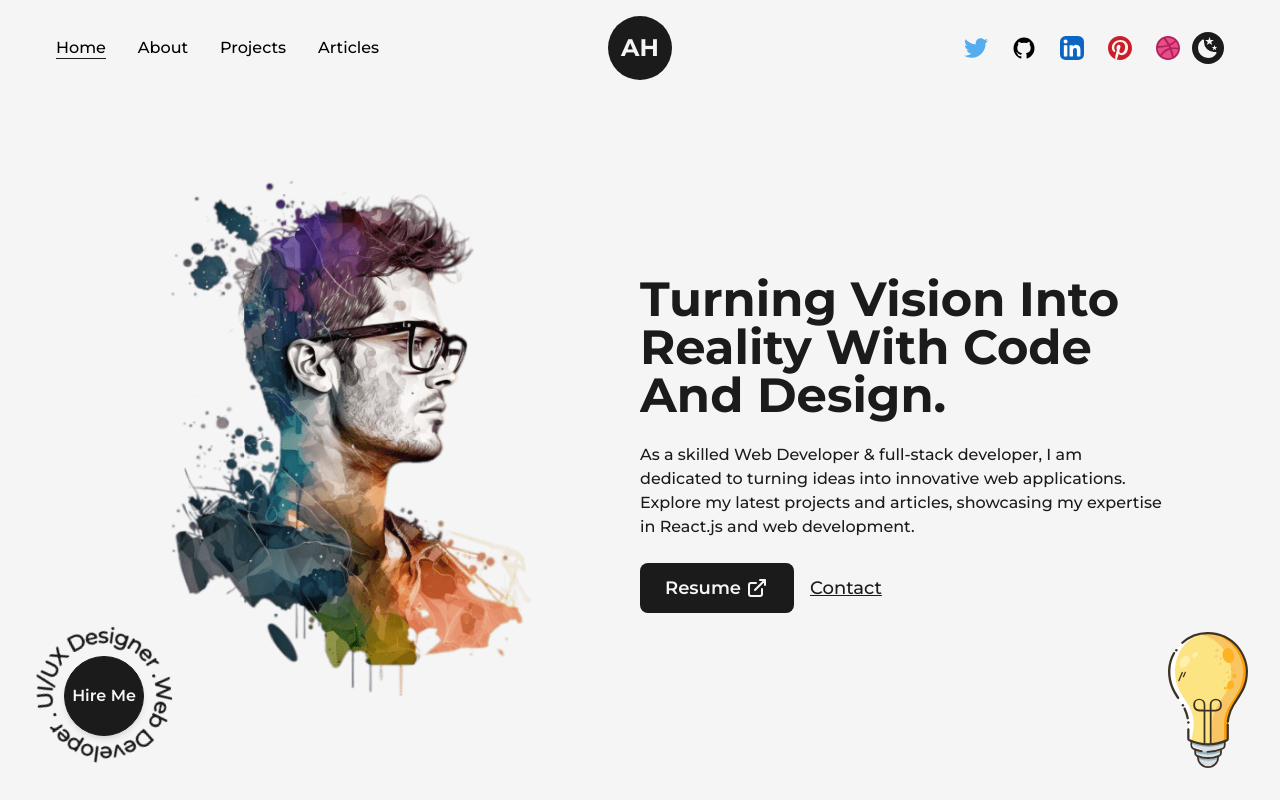
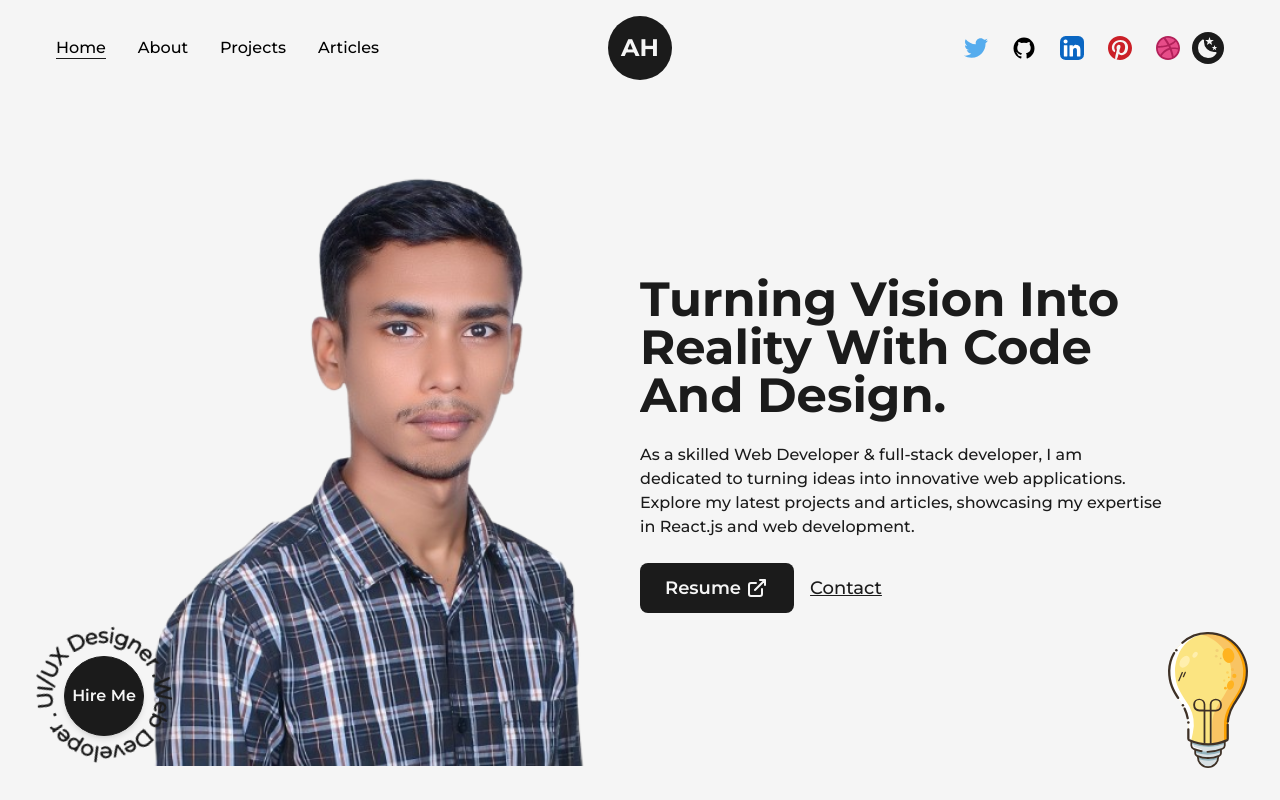
Before and after one commit to Ahadhossan/Ahad-Hossain-Portfolio-Website-Next.js, a Next.js app: page / in a window 1280 px wide. Shown: the top 800 px of the page. Built offline with nearby package versions, Linux system fonts and the light colour scheme.

Commit message:
Add files via upload

```diff
--- a/src/pages/about.js
+++ b/src/pages/about.js
@@ -3,7 +3,7 @@ import Layout from "@/components/Layout";
 import Head from "next/head";
 import Image from "next/image";
 import React, { useEffect, useRef } from "react";
-import profilePic from "../../public/images/profile/developer-pic-2.jpg";
+import profilePic from "../../public/images/profile/developer-pic-3.jpg";
 import { useInView, useMotionValue, useSpring } from "framer-motion";
 import Skills from "@/components/Skills";
 import Experience from "@/components/Experience";
--- a/src/pages/index.js
+++ b/src/pages/index.js
@@ -1,7 +1,7 @@
 import Layout from "@/components/Layout";
 import Head from "next/head";
 import Image from "next/image";
-import profilePic from "../../public/images/profile/developer-pic-1.png";
+import profilePic from "../../public/images/profile/Ahad 1.png";
 import AnimatedText from "@/components/AnimatedText";
 import Link from "next/link";
 import { LinkArrow } from "@/components/icons";
@@ -26,7 +26,7 @@ export default function Home() {
                 alt="CodeAhad"
                 className="w-full h-auto lg:hidden md:inline-block md:w-full lg:text-center"
                 priority
-                sizes="(max-width: 768px) 100vw, (max-width: 1200px) 50vw, 50vw"
+                sizes="(max-width: 768px) 100vw, (max-width: 1100px) 30vw, 40vw"
               />
             </div>
             <div className="w-1/2 flex flex-col items-center self-center lg:w-full">
```
Also changed, not shown: public/images/profile/Ahad 1.png (added), public/images/profile/developer-pic-3.jpg (added).
